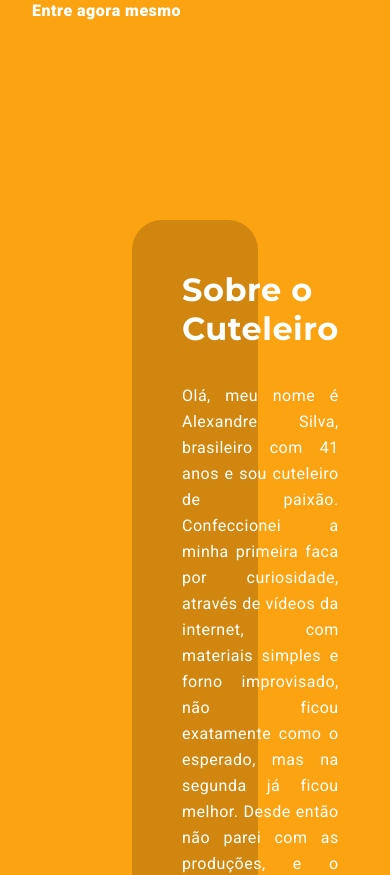
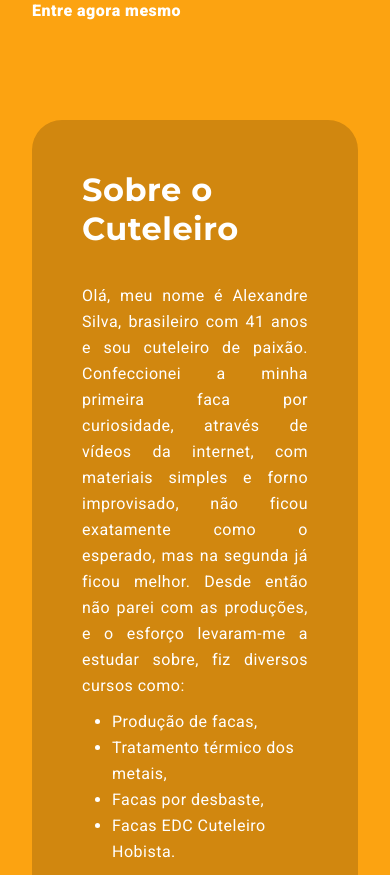
Before and after one commit to asilvacutelaria/a-silva-cutelaria, a Next.js app: page / in a window 390 px wide. Shown: the part 1440-2315 px from the top of the page. Built offline with nearby package versions, Linux system fonts and the light colour scheme.

Commit message:
Updating About style for mobile

```diff
--- a/src/styles/components/About.module.css
+++ b/src/styles/components/About.module.css
@@ -47,6 +47,12 @@
     padding: 50px 20px;
 }
 
+@media(max-width: 713.9px) {
+    .aboutContainer {
+        margin: 0 0  50px 0;
+    }
+}
+
 @media(max-width: 949.9px) {
     .aboutContainer div:first-child {
         max-width: none;
```
